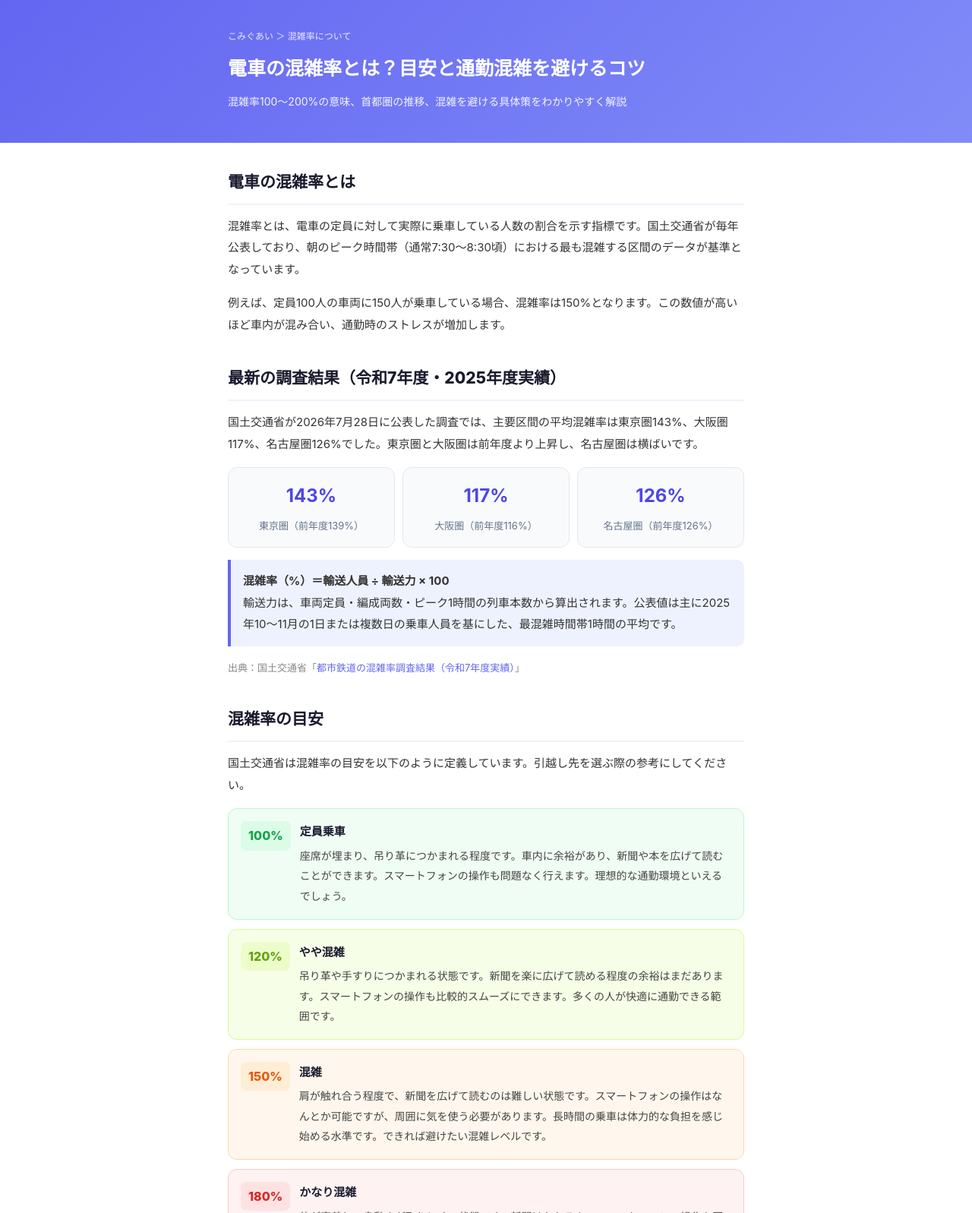
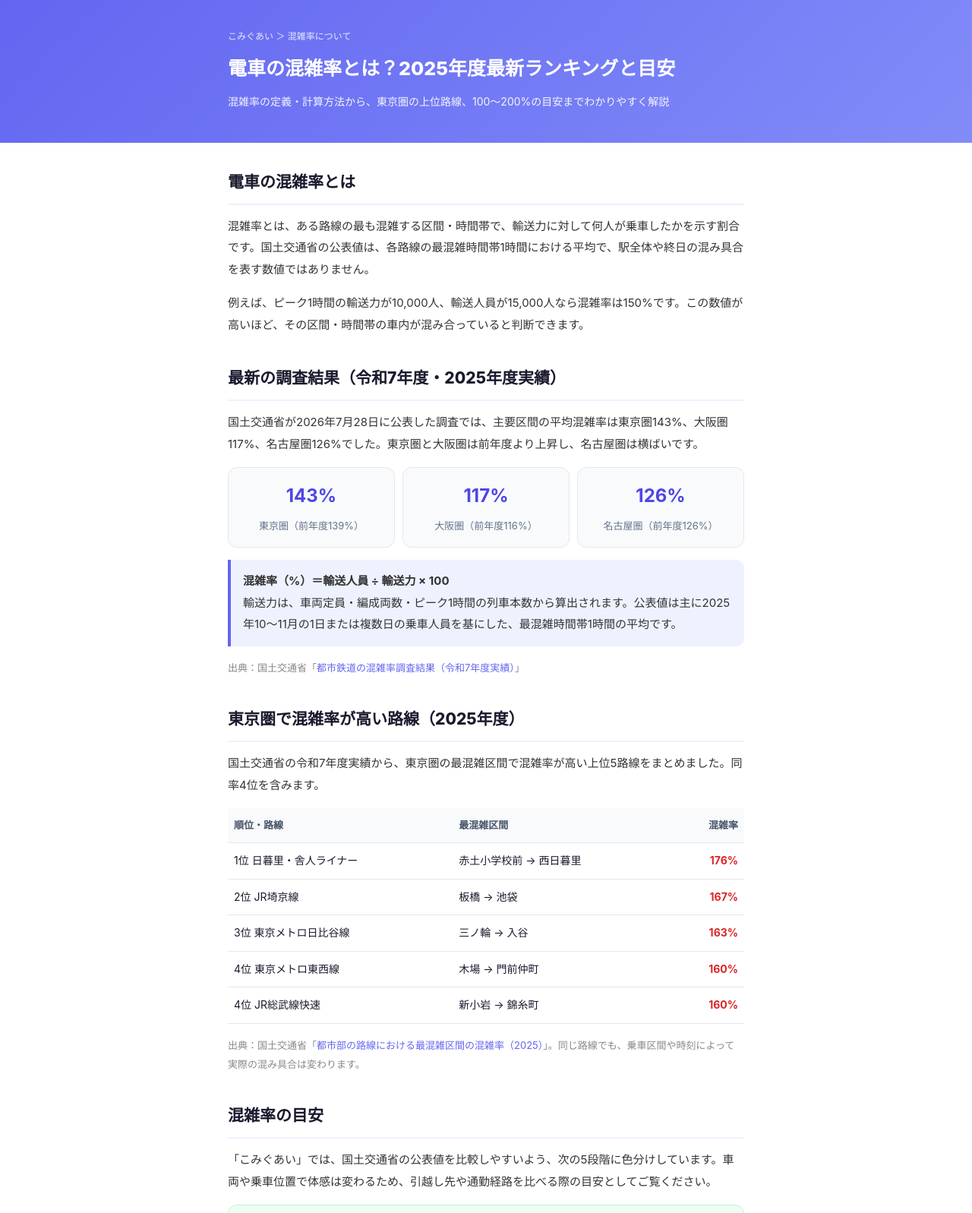
Before and after one commit to ppoonn123KK/ppoonn123kk.github.io, a plain HTML site: page komiguai/congestion-info/index.html in a window 1280 px wide. Shown: the part 60-1657 px from the top of the page at 76% size. Drawn offline with Linux system fonts and the light colour scheme.

Commit message:
Add latest train crowding rankings

```diff
--- a/komiguai/congestion-info/index.html
+++ b/komiguai/congestion-info/index.html
@@ -3,13 +3,13 @@
 <head>
   <meta charset="UTF-8">
   <meta name="viewport" content="width=device-width, initial-scale=1.0">
-  <title>電車の混雑率とは？目安（100〜200%）と通勤混雑を避けるコツ｜こみぐあい</title>
-  <meta name="description" content="電車の混雑率の意味と100%・150%・180%など各段階の目安をわかりやすく解説。首都圏の混雑率の推移、時差通勤や始発駅の活用など通勤混雑を避けるコツ、国土交通省データの見方まで紹介します。">
+  <title>電車の混雑率とは？2025年度最新ランキングと目安｜こみぐあい</title>
+  <meta name="description" content="電車の混雑率の定義と計算方法、100%・150%・180%などの目安を解説。国土交通省の2025年度実績から東京圏の混雑率上位路線と最混雑区間も紹介します。">
   <meta name="keywords" content="混雑率,電車,目安,通勤,混雑,首都圏,国土交通省,時差通勤,引越し,混雑緩和">
   <link rel="canonical" href="https://ppoonn.net/komiguai/congestion-info/">
 
-  <meta property="og:title" content="電車の混雑率とは？目安と通勤混雑を避けるコツ">
-  <meta property="og:description" content="混雑率100〜200%の各段階の目安、首都圏の推移、混雑を避けるコツをわかりやすく解説。">
+  <meta property="og:title" content="電車の混雑率とは？2025年度最新ランキングと目安">
+  <meta property="og:description" content="混雑率の定義と計算方法、100〜200%の目安、2025年度の東京圏上位路線を解説。">
   <meta property="og:type" content="article">
   <meta property="og:url" content="https://ppoonn.net/komiguai/congestion-info/">
   <meta property="og:locale" content="ja_JP">
@@ -32,10 +32,10 @@
   {
     "@context": "https://schema.org",
     "@type": "Article",
-    "headline": "電車の混雑率とは？目安と通勤混雑を避けるコツ",
-    "description": "電車の混雑率の意味と各段階の目安、首都圏の混雑率の推移、通勤混雑を避けるコツを解説。",
+    "headline": "電車の混雑率とは？2025年度最新ランキングと目安",
+    "description": "電車の混雑率の定義と計算方法、各段階の目安、2025年度の東京圏上位路線を解説。",
     "inLanguage": "ja",
-    "dateModified": "2026-10-02",
+    "dateModified": "2026-10-09",
     "author": { "@type": "Organization", "name": "PPOONN STUDIO" },
     "publisher": { "@type": "Organization", "name": "こみぐあい" }
   }
@@ -70,6 +70,12 @@
     .latest-item strong { display: block; color: #4f46e5; font-size: 24px; }
     .latest-item span { font-size: 13px; color: #64748b; }
     .formula { background: #eef2ff; border-left: 4px solid #6366f1; border-radius: 0 10px 10px 0; padding: 14px 16px; }
+
+    .ranking-table { width: 100%; border-collapse: collapse; margin: 16px 0; font-size: 14px; }
+    .ranking-table th, .ranking-table td { padding: 10px 8px; border-bottom: 1px solid #e5e7eb; text-align: left; vertical-align: top; }
+    .ranking-table th { background: #f8fafc; color: #475569; font-size: 13px; }
+    .ranking-table td:last-child, .ranking-table th:last-child { text-align: right; white-space: nowrap; }
+    .ranking-table strong { color: #dc2626; }
 
     .level { display: flex; gap: 12px; align-items: flex-start; border-radius: 12px; padding: 16px; margin-bottom: 12px; border: 1px solid; }
     .level .rate { flex-shrink: 0; font-weight: 800; font-size: 16px; padding: 4px 10px; border-radius: 8px; }
@@ -124,16 +130,16 @@
   <div class="article-head">
     <div class="container">
       <div class="breadcrumb"><a href="/komiguai/lp/">こみぐあい</a> ＞ 混雑率について</div>
-      <h1>電車の混雑率とは？目安と通勤混雑を避けるコツ</h1>
-      <p class="lead">混雑率100〜200%の意味、首都圏の推移、混雑を避ける具体策をわかりやすく解説</p>
+      <h1>電車の混雑率とは？2025年度最新ランキングと目安</h1>
+      <p class="lead">混雑率の定義・計算方法から、東京圏の上位路線、100〜200%の目安までわかりやすく解説</p>
     </div>
   </div>
 
   <article>
     <div class="container">
       <h2>電車の混雑率とは</h2>
-      <p>混雑率とは、電車の定員に対して実際に乗車している人数の割合を示す指標です。国土交通省が毎年公表しており、朝のピーク時間帯（通常7:30〜8:30頃）における最も混雑する区間のデータが基準となっています。</p>
-      <p>例えば、定員100人の車両に150人が乗車している場合、混雑率は150%となります。この数値が高いほど車内が混み合い、通勤時のストレスが増加します。</p>
+      <p>混雑率とは、ある路線の最も混雑する区間・時間帯で、輸送力に対して何人が乗車したかを示す割合です。国土交通省の公表値は、各路線の最混雑時間帯1時間における平均で、駅全体や終日の混み具合を表す数値ではありません。</p>
+      <p>例えば、ピーク1時間の輸送力が10,000人、輸送人員が15,000人なら混雑率は150%です。この数値が高いほど、その区間・時間帯の車内が混み合っていると判断できます。</p>
 
       <h2>最新の調査結果（令和7年度・2025年度実績）</h2>
       <p>国土交通省が2026年7月28日に公表した調査では、主要区間の平均混雑率は東京圏143%、大阪圏117%、名古屋圏126%でした。東京圏と大阪圏は前年度より上昇し、名古屋圏は横ばいです。</p>
@@ -145,8 +151,24 @@
       <p class="formula"><strong>混雑率（%）＝輸送人員 ÷ 輸送力 × 100</strong><br>輸送力は、車両定員・編成両数・ピーク1時間の列車本数から算出されます。公表値は主に2025年10〜11月の1日または複数日の乗車人員を基にした、最混雑時間帯1時間の平均です。</p>
       <p class="note">出典：国土交通省「<a href="https://www.mlit.go.jp/report/press/tetsudo04_hh_000139.html" rel="noopener noreferrer">都市鉄道の混雑率調査結果（令和7年度実績）</a>」</p>
 
+      <h2>東京圏で混雑率が高い路線（2025年度）</h2>
+      <p>国土交通省の令和7年度実績から、東京圏の最混雑区間で混雑率が高い上位5路線をまとめました。同率4位を含みます。</p>
+      <table class="ranking-table">
+        <thead>
+          <tr><th>順位・路線</th><th>最混雑区間</th><th>混雑率</th></tr>
+        </thead>
+        <tbody>
+          <tr><td>1位 日暮里・舎人ライナー</td><td>赤土小学校前 → 西日暮里</td><td><strong>176%</strong></td></tr>
+          <tr><td>2位 JR埼京線</td><td>板橋 → 池袋</td><td><strong>167%</strong></td></tr>
+          <tr><td>3位 東京メトロ日比谷線</td><td>三ノ輪 → 入谷</td><td><strong>163%</strong></td></tr>
+          <tr><td>4位 東京メトロ東西線</td><td>木場 → 門前仲町</td><td><strong>160%</strong></td></tr>
+          <tr><td>4位 JR総武線快速</td><td>新小岩 → 錦糸町</td><td><strong>160%</strong></td></tr>
+        </tbody>
+      </table>
+      <p class="note">出典：国土交通省「<a href="https://www.mlit.go.jp/report/press/content/002015142.pdf" rel="noopener noreferrer">都市部の路線における最混雑区間の混雑率（2025）</a>」。同じ路線でも、乗車区間や時刻によって実際の混み具合は変わります。</p>
+
       <h2>混雑率の目安</h2>
-      <p>国土交通省は混雑率の目安を以下のように定義しています。引越し先を選ぶ際の参考にしてください。</p>
+      <p>「こみぐあい」では、国土交通省の公表値を比較しやすいよう、次の5段階に色分けしています。車両や乗車位置で体感は変わるため、引越し先や通勤経路を比べる際の目安としてご覧ください。</p>
 
       <div class="level lv-100">
         <span class="rate">100%</span>
--- a/komiguai/sitemap.xml
+++ b/komiguai/sitemap.xml
@@ -14,7 +14,7 @@
   </url>
   <url>
     <loc>https://ppoonn.net/komiguai/congestion-info/</loc>
-    <lastmod>2026-10-02</lastmod>
+    <lastmod>2026-10-09</lastmod>
     <changefreq>monthly</changefreq>
     <priority>0.8</priority>
   </url>
```
